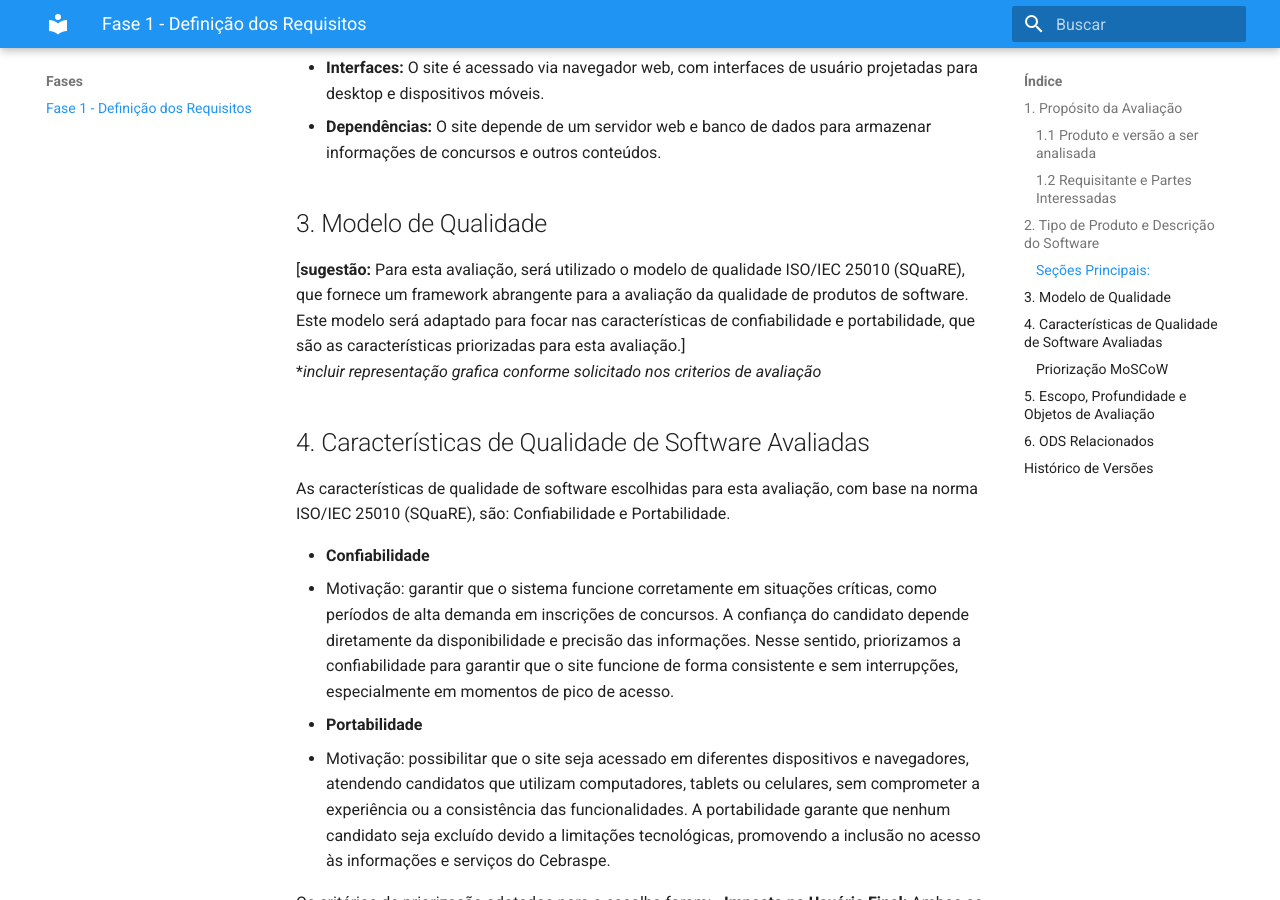
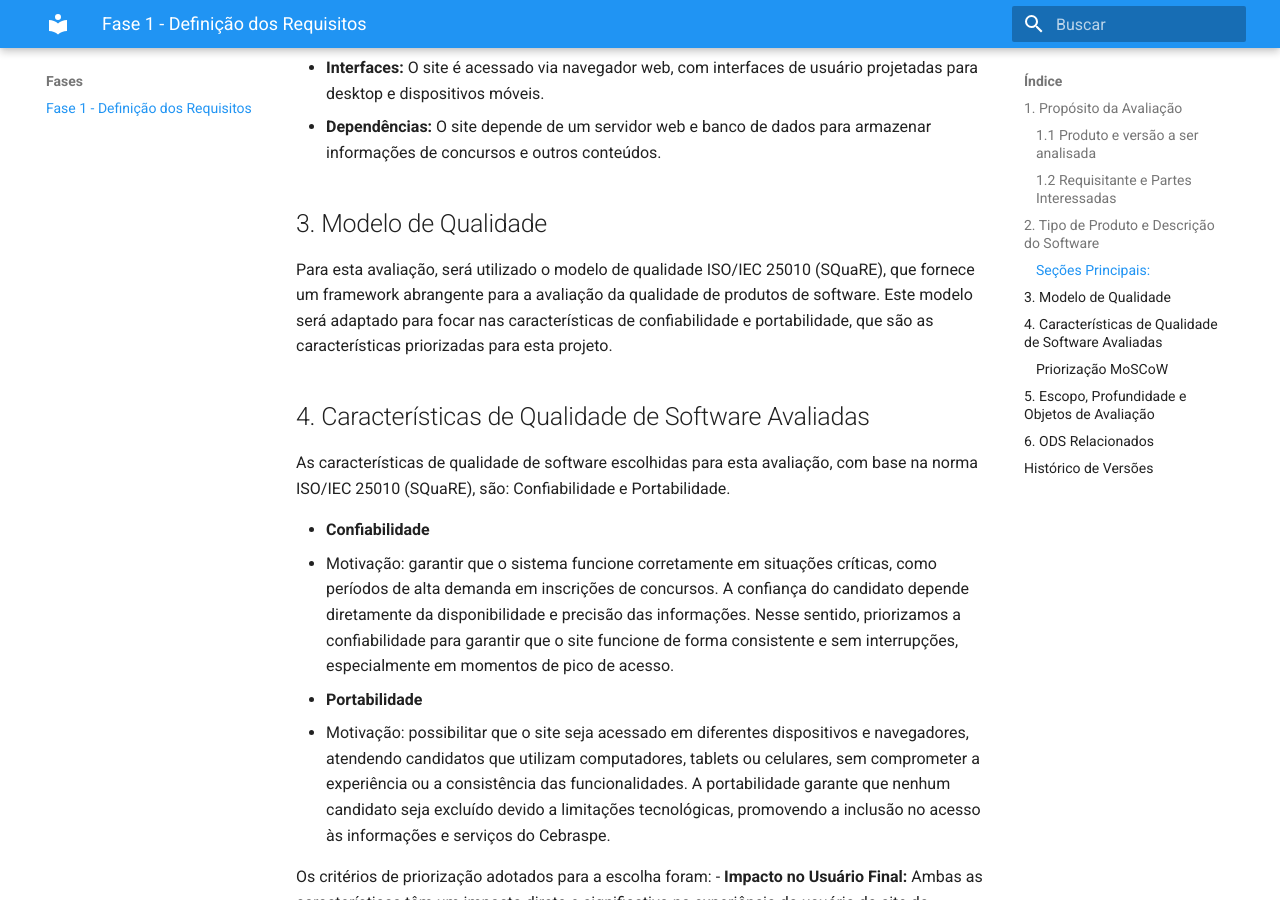
Before and after one commit to FCTE-Qualidade-de-Software-1/2025-2_T02_FRANCES-ALLEN, an MkDocs documentation site: the page built from docs/fase1.md, in a window 1280 px wide and 900 px high, scrolled down 1505 px. Built offline with MkDocs 1.6.1 and Material for MkDocs 9.7.7, drawn with Linux system fonts in a browser that asks for light colours; some of the changed text lies outside the part shown.

Commit message:
docs: corrigido texto e adicionado nova parte

```diff
--- a/docs/fase1.md
+++ b/docs/fase1.md
@@ -2,7 +2,7 @@
 
 
 ## 1. Propósito da Avaliação
-O propósito desta avaliação é analisar o site do CEBRASPE sob a ótica das características de qualidade de software selecionadas Confiabilidade e Portabilidade, a fim de identificar como o sistema se comporta em relação a esses atributos, propor melhorias e verificar alinhamento com as necessidades dos usuários.
+O propósito desta avaliação é analisar o site do CEBRASPE sob a ótica das características de qualidade de software selecionadas [Confiabilidade e Portabilidade], a fim de identificar como o sistema se comporta em relação a esses atributos, propor melhorias e verificar alinhamento com as necessidades dos usuários.
 
 ### 1.1 Produto e versão a ser analisada
 - Nome do Produto: Site do CEBRASPE
@@ -36,8 +36,8 @@ O site do CEBRASPE é um sistema de informação web que atua como um portal par
 - **Dependências:** O site depende de um servidor web e banco de dados para armazenar informações de concursos e outros conteúdos.
 
 ## 3. Modelo de Qualidade
-[**sugestão:** Para esta avaliação, será utilizado o modelo de qualidade ISO/IEC 25010 (SQuaRE), que fornece um framework abrangente para a avaliação da qualidade de produtos de software. Este modelo será adaptado para focar nas características de confiabilidade e portabilidade, que são as características priorizadas para esta avaliação.]
-<br> **incluir representação grafica conforme solicitado nos criterios de avaliação*
+Para esta avaliação, será utilizado o modelo de qualidade ISO/IEC 25010 (SQuaRE), que fornece um framework abrangente para a avaliação da qualidade de produtos de software. Este modelo será adaptado para focar nas características de confiabilidade e portabilidade, que são as características priorizadas para esta projeto.
+
 
 ## 4. Características de Qualidade de Software Avaliadas
 As características de qualidade de software escolhidas para esta avaliação, com base na norma ISO/IEC 25010 (SQuaRE), são: Confiabilidade e Portabilidade.
@@ -77,7 +77,7 @@ as páginas públicas disponíveis e a navegação através das principais funci
 
 Serão utilizadas ferramentas e técnicas de análise estática e dinâmica, bem como testes de compatibilidade e responsividade.
 
-**Objetos de Avaliação:** [sugestão]
+**Objetos de Avaliação:**
 - Disponibilidade do site (tempo de atividade).
 - Compatibilidade com diferentes navegadores (Chrome, Firefox, Safari).
 - Responsividade em diferentes tamanhos de tela (desktop, tablet, smartphone).
```
